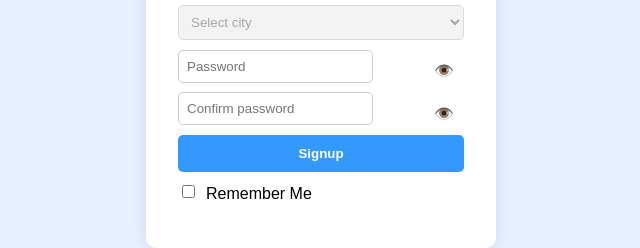
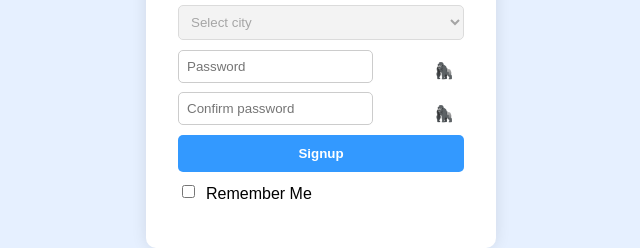
Before and after one commit to VasyaRusnak/form, a website: page index.html in a window 1280 px wide. Shown: the part 468-716 px from the top of the page, 319-959 px from the left. Drawn offline with Linux system fonts and the light colour scheme.

Commit message:
form updatedd

```diff
--- a/index.html
+++ b/index.html
@@ -50,13 +50,13 @@
 
     <div class="password-wrapper">
       <input type="password" id="signup-password" placeholder="Password" autocomplete="new-password" />
-      <span class="toggle-password" onclick="togglePassword('signup-password')">👁️</span>
+      <span class="toggle-password" onclick="togglePassword('signup-password')">🦍</span>
     </div>
     <span class="error" id="password-error"></span>
 
     <div class="password-wrapper">
       <input type="password" id="signup-confirm" placeholder="Confirm password" autocomplete="new-password" />
-      <span class="toggle-password" onclick="togglePassword('signup-confirm')">👁️</span>
+      <span class="toggle-password" onclick="togglePassword('signup-confirm')">🦍</span>
     </div>
     <span class="error" id="confirm-error"></span>
 
```
